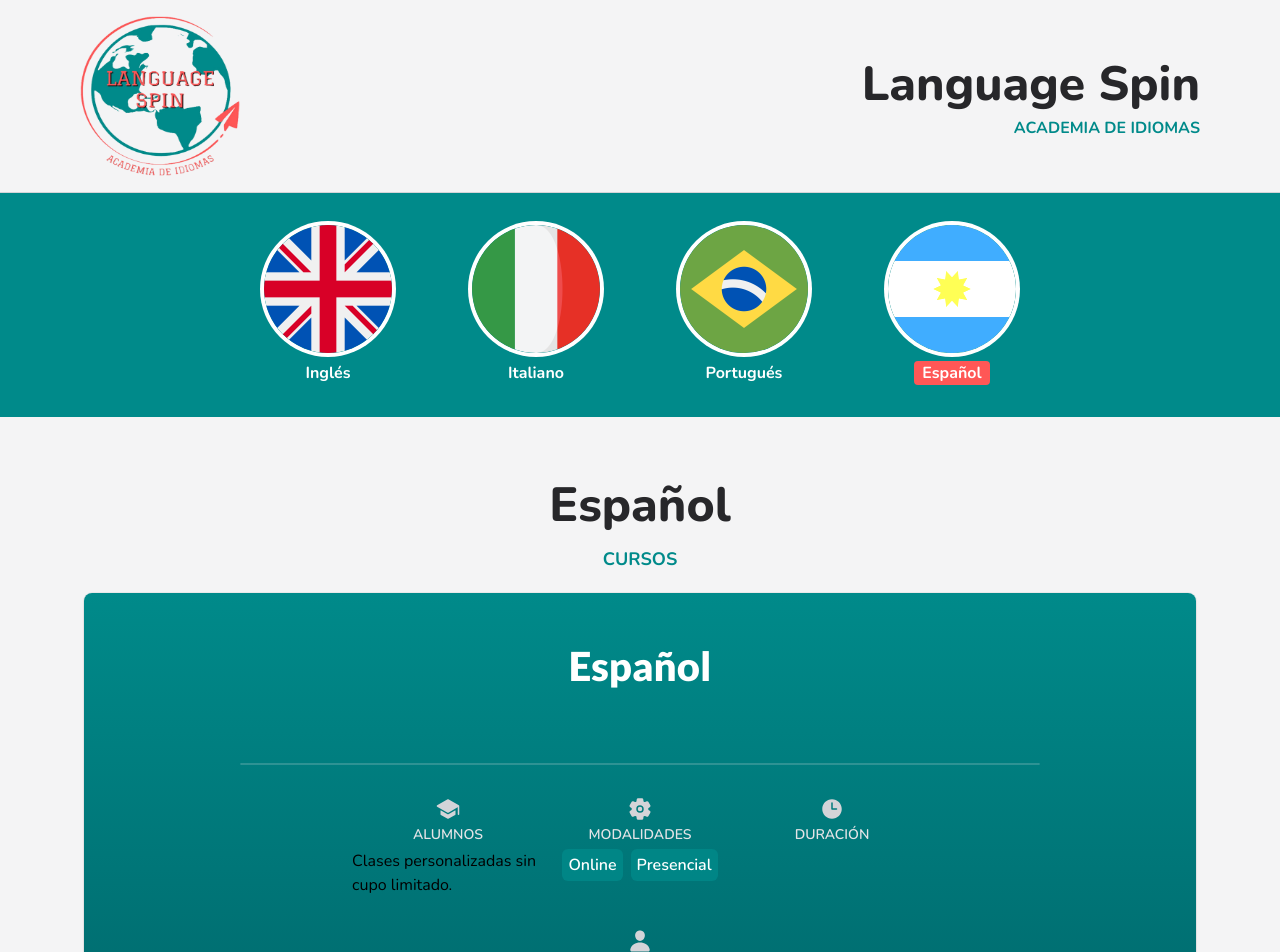
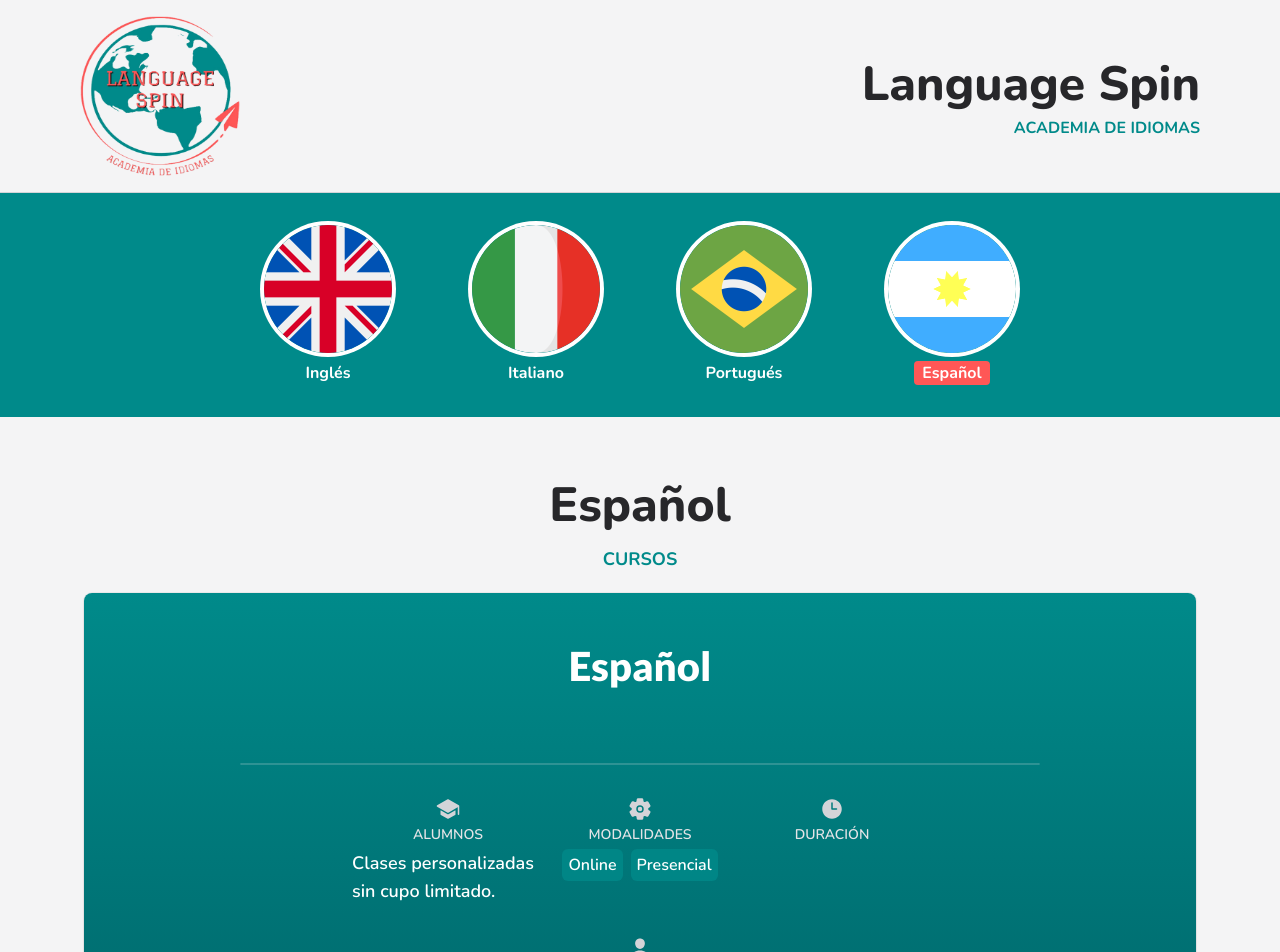
Before and after one commit to Caracolaracol/languageSpin-project, a React (Vite) app: page /espanol in a window 1280 px wide. Shown: the top 952 px of the page. Built offline with nearby package versions, Linux system fonts and the light colour scheme.

Commit message:
fix (#30)

```diff
--- a/src/components/curso/CursoCard.jsx
+++ b/src/components/curso/CursoCard.jsx
@@ -25,7 +25,9 @@ export const CursoCard = ({ curso }) => {
             {curso.cantidad_alumnos !== null ? (
               <span className='font-semibold md:text-lg text-white'>{curso.cantidad_alumnos}</span>
             ) : (
-              <span>Clases personalizadas sin cupo limitado.</span>
+              <span className='font-semibold md:text-lg text-white'>
+                Clases personalizadas sin cupo limitado.
+              </span>
             )}
           </div>
 
```
